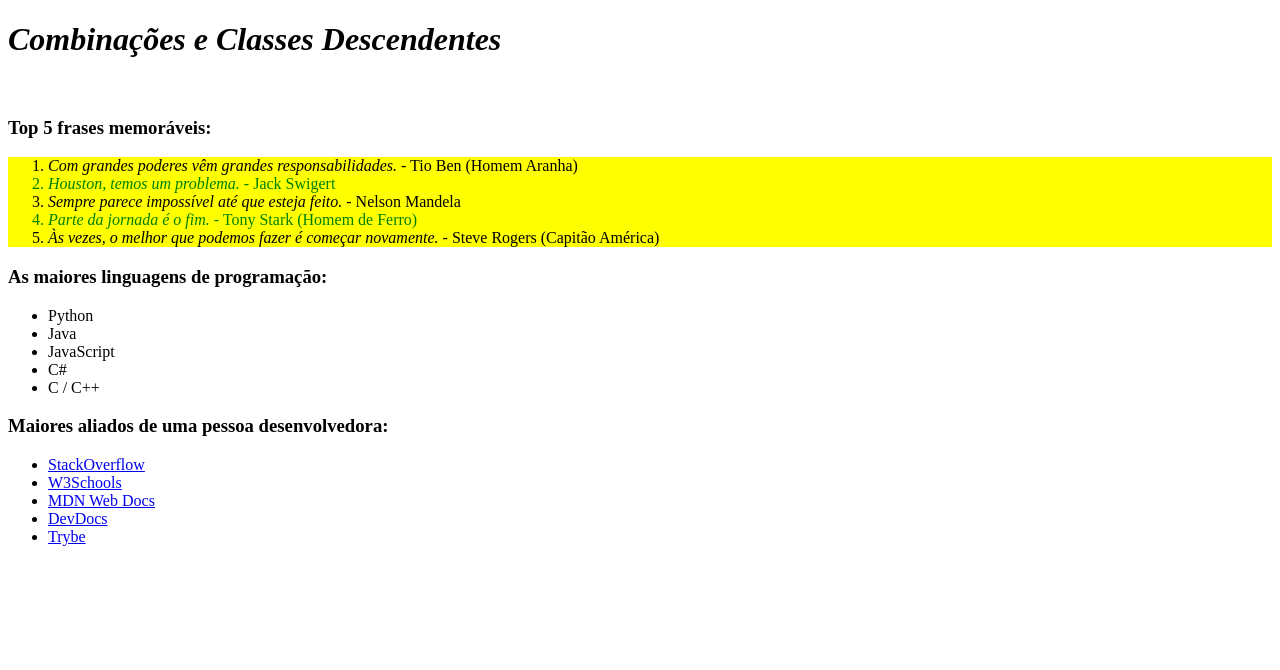
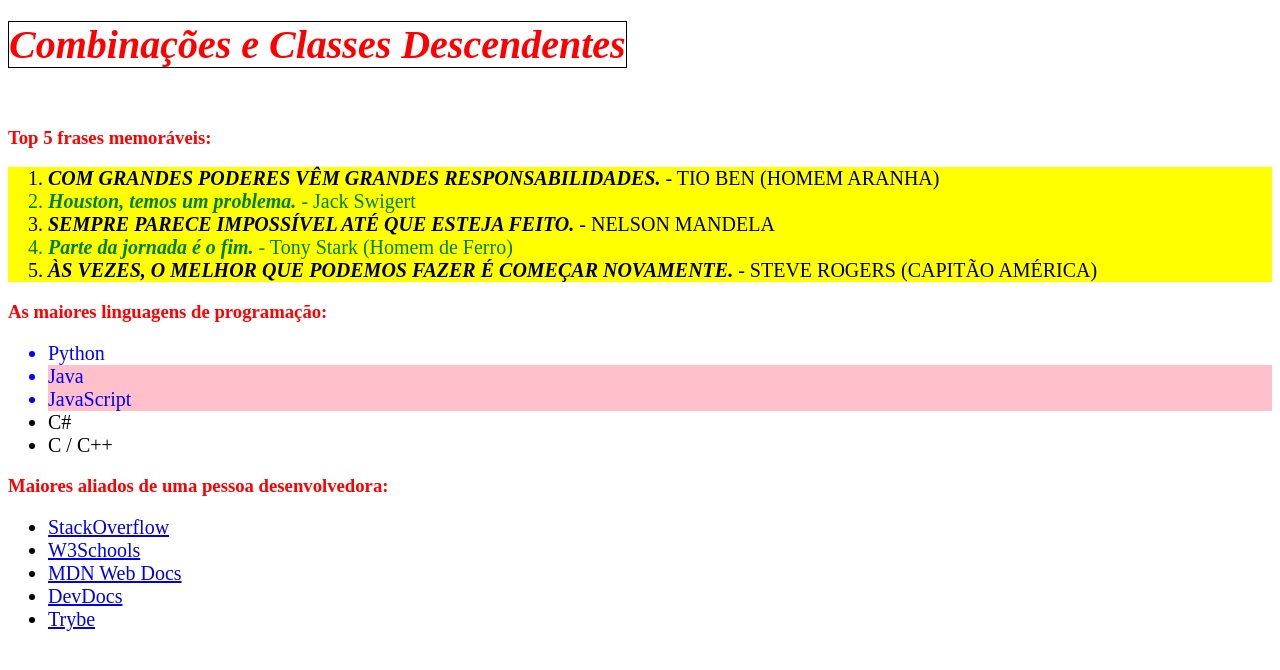
Before and after one commit to Gui027/trybe_exercises, a plain HTML site: page bloco_3/dia_3/Conteúdo IV/index.html in a window 1280 px wide. Drawn offline with Linux system fonts and the light colour scheme.

Commit message:
Terminando conteúdo IV

```diff
--- a/bloco_3/dia_3/Conteúdo IV/index.html
+++ b/bloco_3/dia_3/Conteúdo IV/index.html
@@ -17,15 +17,15 @@
           <li><em>Às vezes, o melhor que podemos fazer é começar novamente.</em> - Steve Rogers (Capitão América)</li>
         </ol>
         <h3>As maiores linguagens de programação:</h3>
-        <ul>
+        <ul id="lp">
           <li>Python</li>
-          <li>Java</li>
-          <li>JavaScript</li>
+          <li class="pink-bg">Java</li>
+          <li class="pink-bg">JavaScript</li>
           <li>C#</li>
           <li>C / C++</li>
         </ul>
         <h3>Maiores aliados de uma pessoa desenvolvedora:</h3>
-        <ul>
+        <ul id="aliados">
           <li>
             <a href="https://pt.stackoverflow.com/">StackOverflow</a>
           </li>
--- a/bloco_3/dia_3/Conteúdo IV/style.css
+++ b/bloco_3/dia_3/Conteúdo IV/style.css
@@ -2,4 +2,58 @@ ol {
     background-color: yellow;
 }
 
-ol :nth-child(even) {color: green;}
+ol :nth-child(even) {
+    color: green;
+}
+
+ol li:nth-child(odd) {
+    text-transform: uppercase;
+}
+
+h1, h2, h3 {
+    color: red;
+}
+
+h1 em, h2 em, h3 em {
+    font-size: 40px;
+    border: 1px solid black;
+}
+li {
+    font-size: 20px;
+}
+
+li em {
+    font-weight: bold;
+}
+
+ #lp li:not(:nth-child(n + 4)) {
+    color: blue;
+}
+
+.pink-bg {
+    background-color: pink;
+}
+
+#aliados li a:hover {
+    font-weight: 700;
+  }
+
+  #aliados li a:hover[href*="stackoverflow"] {
+    color: orange;
+  }
+
+  #aliados li a:hover[href*="w3schools"] {
+    color: green;
+  }
+
+  #aliados li a:hover[href*="mozilla"] {
+    color: black;
+  }
+
+  #aliados li a:hover[href*="devdocs"] {
+    color: yellow;
+  }
+
+  #aliados li a:hover[href*="trybe"] {
+    color: green;
+  }
```
